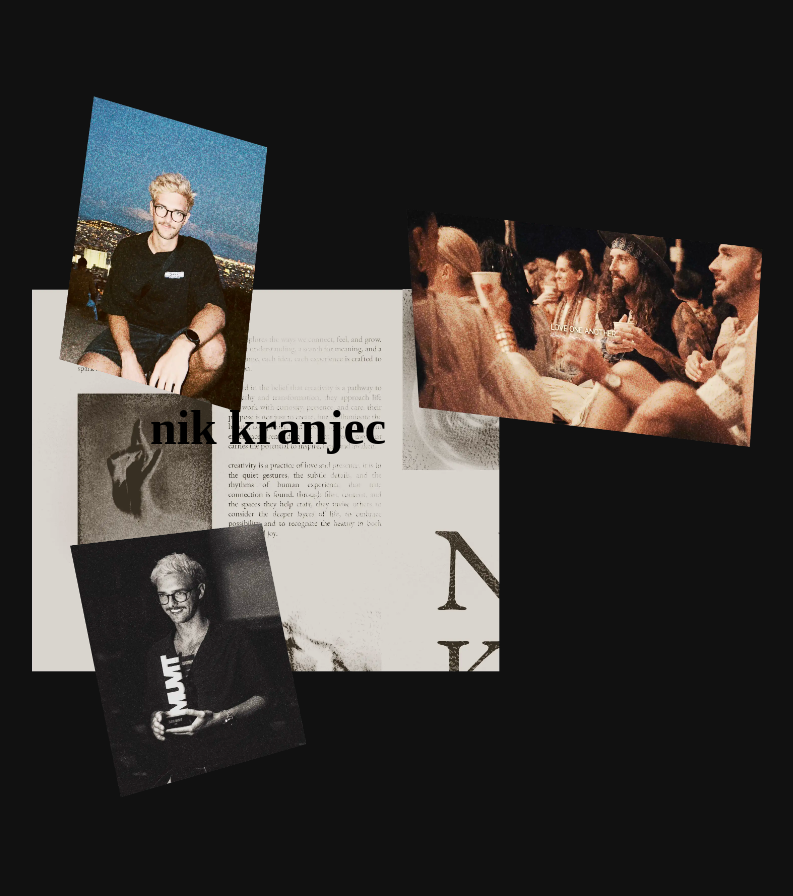
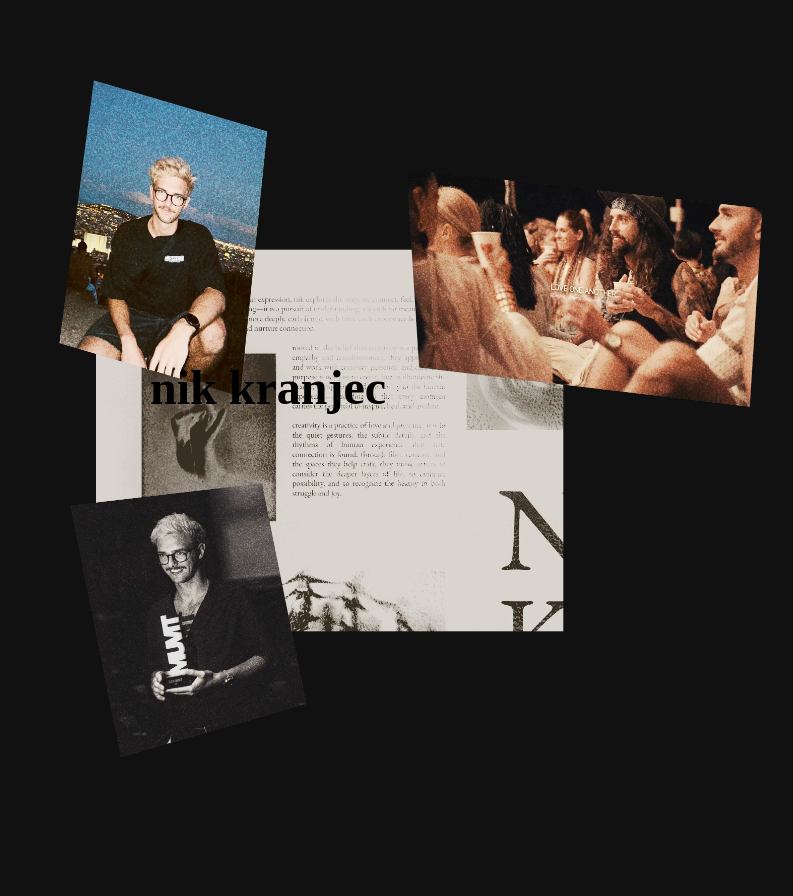
Before and after one commit to nikkranjec/niktest.github.io, a plain HTML site: page index.html in a window 1280 px wide. Shown: the top 896 px of the page, without its empty margins (362-1155 px from the left). Drawn offline with Linux system fonts and the light colour scheme.

Commit message:
Update index.html

```diff
--- a/index.html
+++ b/index.html
@@ -46,19 +46,19 @@
 
 <div class="parallax-container">
 
-  <div class="element" style="top:30%; left:25%;" id="elem2">
+  <div class="element" style="top:25%; left:30%;" id="elem2">
     <img src="magazine.webp" alt="magazine">
   </div>
-  <div class="element" style="top:15%; left:50%;" id="elem4">
+  <div class="element" style="top:10%; left:50%;" id="elem4">
     <img src="cacao.webp" alt="cacao">
   </div>
-  <div class="element" style="top:55%; left:20%;" id="elem1">
+  <div class="element" style="top:50%; left:20%;" id="elem1">
     <img src="Nik Muvit.webp" alt="muvit">
   </div>
-  <div class="element" style="top:05%; left:20%;" id="elem5">
+  <div class="element" style="top:3%; left:20%;" id="elem5">
     <img src="nik barcelona.webp" alt="barcelona">
   </div>
-  <div class="element element-text" style="top:50%; left:40%;" id="elem3">
+  <div class="element element-text" style="top:45%; left:40%;" id="elem3">
     nik kranjec
   </div>
 </div>
```
